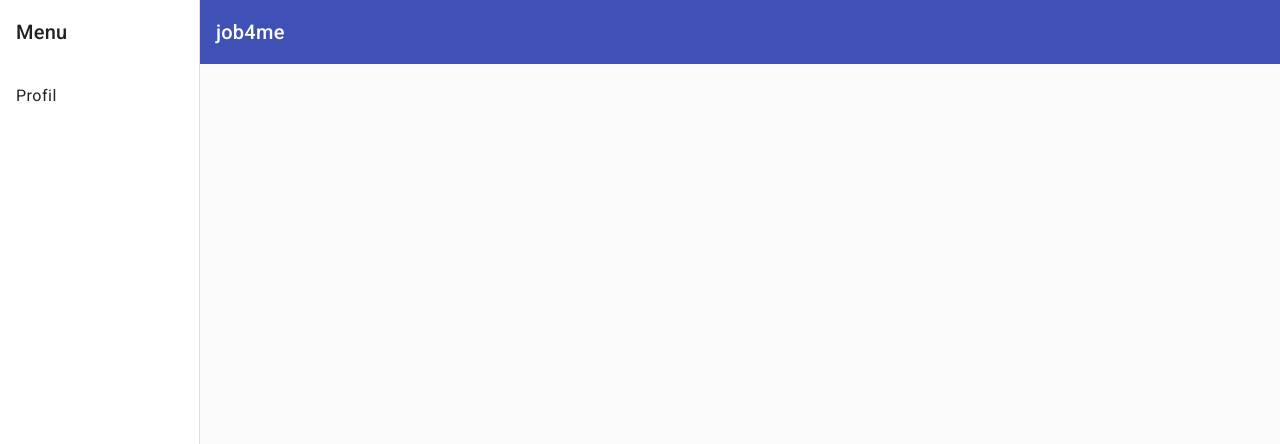
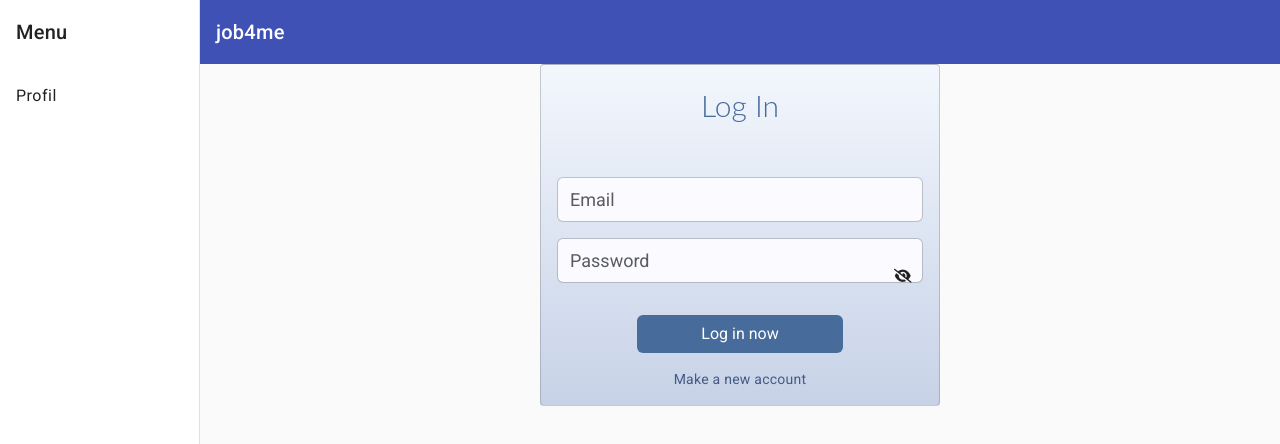
Before and after one commit to IzabelaRosinska/job4me-frontend, an Angular app: page /login in a window 1280 px wide. Before the commit this address led to /. Shown: the top 444 px of the page. Built offline with nearby package versions, Linux system fonts and the light colour scheme.

Commit message:
MIWM-165: Create login form

```diff
--- a/src/app/app-routing.module.ts
+++ b/src/app/app-routing.module.ts
@@ -1,7 +1,9 @@
 import {NgModule} from '@angular/core';
 import {RouterModule, Routes} from '@angular/router';
+import {LoginComponent} from "./login/login.component";
 
 const routes: Routes = [
+  {path: 'login', component: LoginComponent, pathMatch: 'full'},
   {path: '', redirectTo: '/login', pathMatch: 'full'},
   {path: '**', redirectTo: '/login', pathMatch: 'full'},
 ];
--- /dev/null
+++ b/src/app/login/login.component.html
@@ -0,0 +1,44 @@
+<!--Wymagane do oka-->
+<link rel="stylesheet" href="https://cdnjs.cloudflare.com/ajax/libs/font-awesome/6.1.1/css/all.min.css">
+
+
+<div class="container align-content-center text-center" >
+  <div class="container justify-content-center rounded-1 main" >
+    <form  #loginForm="ngForm" (ngSubmit)="putLoginData(loginForm)">
+
+      <!--    Napis górny-->
+      <div class="row rounded-3">
+        <h1 class="text-center py-4 text-capitalize">Log in</h1>
+      </div>
+
+      <!--    Pola logowania-->
+      <div class="row px-3 pt-3 pb-2 form-group">
+        <input type="email" class="form-control login" name="username"  placeholder="Email"  [(ngModel)]="loginData.username">
+      </div>
+
+      <div class="row px-3 py-2 form-group">
+        <input type="{{passwordVisible}}"  id="password" name="password"  class="form-control login password" placeholder="Password" [(ngModel)]="loginData.password">
+        <i class="{{visibilityIconClass}} eye" id="togglePassword" (click)="togglePassowrdVisibility()" ></i>
+      </div>
+
+      <!--    Przyciski do logowania-->
+      <div class="row px-3 pt-4 align-content-center">
+        <div class="">
+          <button class="btn log" type="submit">Log in now</button>
+        </div>
+      </div>
+    </form>
+
+    <!--    Napisy pod przyciskami-->
+    <div class="row px-3 py-3">
+      <div class="">
+        <label class="form-check-label">
+          <a href="#" class="text-decoration-none mylink">Make a new account</a>
+        </label>
+
+      </div>
+    </div>
+
+  </div>
+
+</div>
--- /dev/null
+++ b/src/app/login/login.component.scss
@@ -0,0 +1,50 @@
+$borderColorLogin: #73a9f6;
+
+@import "../../styles.scss";
+
+div.main{
+  border:1px solid $BORDER_COLOR;
+  width: 400px;
+  background-image: linear-gradient( #f3f7fd, $MAIN_COLOR);
+  horiz-align: center
+}
+
+h1{
+  color: #476b9b;
+  text-align: center;
+  font-size: 30px;
+  padding-top: 20px;
+  padding-bottom: 20px;
+  font-family: "Lato Light";
+
+}
+button.log{
+  background-color: #476b9b;
+  width: 60%;
+  color: white;
+}
+
+a.mylink{
+  color: #445a83
+}
+
+input.login{
+  font-size: $INPUT_FONT_SIZE;
+  height: $INPUT_FONT_SIZE * 2.5;
+  border:1px solid $BORDER_COLOR;
+  background-color: #fbfbff;
+}
+
+.eye{
+  width: 15%;
+  align-content: end;
+  margin-left: 87%;
+  margin-top: -8%;
+  cursor: pointer;
+}
+
+
+
+
+
+//width: 60%;color: white; background-color: rgb(129,180,30)
--- /dev/null
+++ b/src/app/login/login.component.ts
@@ -0,0 +1,63 @@
+import { Component } from '@angular/core';
+import {LoginService} from "./service/login.service";
+import {NgForm} from "@angular/forms";
+import {LoginData} from "../types";
+
+@Component({
+  selector: 'app-login',
+  templateUrl: './login.component.html',
+  styleUrls: ['./login.component.scss']
+})
+export class LoginComponent {
+  passwordVisible: string = 'password';
+  visibilityIconClass: string = 'fa fa-eye-slash';
+
+  loginData: LoginData = {
+    username: '',
+    password: ''
+  }
+
+  constructor(private loginService: LoginService) {}
+
+  ngOnInit(): void {}
+
+  // AddRoom(roomForm: NgForm)
+  // {
+  //   this.roomService.addRoom(this.room).subscribe((data) =>
+  //
+  //     this.successMessage = 'Success!';
+  //   roomForm.resetForm({
+  //     roomNumber: '',
+  //     roomType: '',
+  //     amenities: '',
+  //     price: 0,
+  //     photos: '',
+  //     checkinTime: new Date(),
+  //     checkoutTime: new Date(),
+  //     rating: 0
+  //   })
+  // })
+
+  putLoginData(loginForm: NgForm) {
+    this.loginService.addLoginData(this.loginData).subscribe((data) => {
+      loginForm.resetForm({
+        username: '',
+        password: ''
+      });
+    });
+  }
+
+  togglePassowrdVisibility() {
+    if(this.passwordVisible == 'password')
+    {
+      this.passwordVisible = 'text';
+      this.visibilityIconClass = 'fa fa-eye';
+    }
+    else
+    {
+      this.passwordVisible = 'password';
+      this.visibilityIconClass = 'fa fa-eye-slash';
+    }
+  }
+
+}
--- /dev/null
+++ b/src/app/login/service/login.service.ts
@@ -0,0 +1,27 @@
+import { Injectable } from '@angular/core';
+import {HttpClient} from "@angular/common/http";
+import {LoginData} from "../../types";
+
+@Injectable({
+  providedIn: 'root'
+})
+export class LoginService {
+
+  constructor(private http: HttpClient) { }
+
+
+
+
+  getLoginData() {
+    console.log(this.http.get<LoginData[]>('/login'));
+    return this.http.get<LoginData[]>('/login');
+  }
+
+  addLoginData(loginData: LoginData) {
+    return this.http.post<LoginData[]>('/login', loginData);
+  }
+
+
+
+
+}
--- a/src/app/types.ts
+++ b/src/app/types.ts
@@ -12,3 +12,9 @@ export interface WorkerAccount {
   skills?: string[];
   projects?: string[];
 }
+
+
+export interface LoginData{
+    username: string;
+    password: string;
+}
```
Also changed, not shown: src/app/app.module.ts (+7 -2 lines), 2 other files (tests, documents, lock files or other folders).
